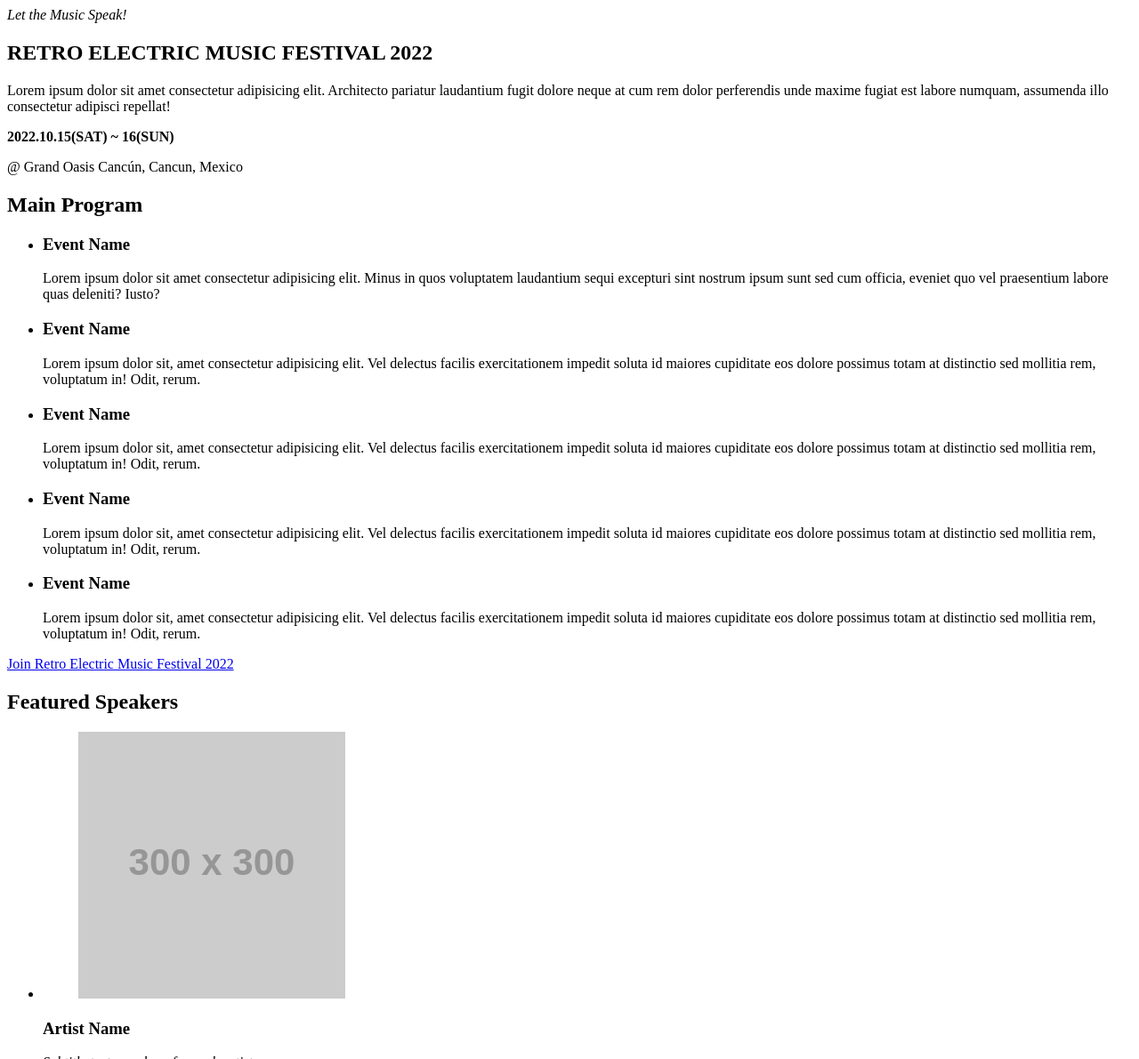
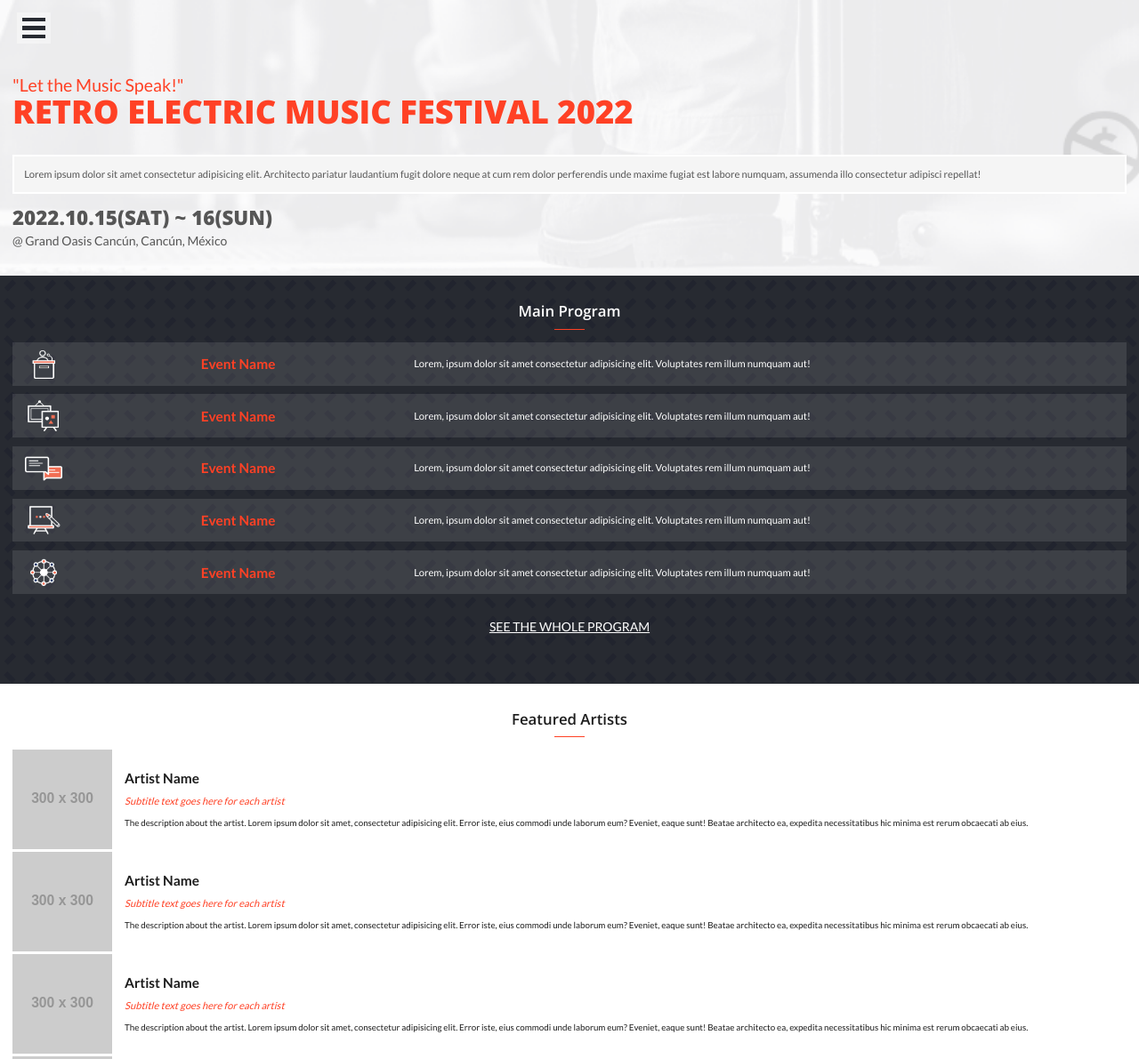
Before and after one commit to SlowKingV/conference-page, a website: page index.html in a window 1280 px wide. Shown: the top 1191 px of the page at 89% size. Drawn offline with nearby package versions, Linux system fonts and the light colour scheme; placeholder pictures from the web are drawn by us.

Commit message:
Add styles to homepage for mobile version

```diff
--- /dev/null
+++ b/css/_custom_properties.css
@@ -0,0 +1,30 @@
+:root {
+  /* Font Properties */
+  --title1-ff: 'Open Sans', sans-serif;
+  --title1-fs: 2.6em;
+  --title2-fs: 1.2em;
+  --title2-fw: 600;
+  --title3-fs: 1.1em;
+  --subtitle-fs: 0.8em;
+  --description-fs: 0.7em;
+  --content-ff: 'Lato', sans-serif;
+  --paragraph-fs: 0.8em;
+  --paragraph-lh: 1.6;
+  --strong-fs: 1.6em;
+
+
+  /* Colors */
+  --main-active: #ff4125;
+  --light-text: #fff;
+  --dark-text: #1d1d1d;
+  --em-text: #565656;
+  --splash-bg: #f5f5f5;
+  --section-bg: #3e3e3e;
+  --body-bg: #f8f8f8;
+  --dark-bg: #272a31;
+  --events-bg: #ffffff1a;
+  --button-br: #d1d1d1;
+
+  /* Spacing */
+  --root-padding: 1em;
+}
--- /dev/null
+++ b/css/global.css
@@ -0,0 +1,68 @@
+@import url(_custom_properties.css);
+
+html {
+  font-size: 14px;
+}
+
+body {
+  box-sizing: border-box;
+  color: var(--em-text);
+  font-family: var(--content-ff);
+  margin: 0;
+  padding: 0;
+}
+
+section {
+  padding: var(--root-padding);
+  text-align: center;
+}
+
+h1 {
+  color: var(--main-active);
+  font-family: var(--title1-ff);
+  font-size: var(--title1-fs);
+  line-height: 1;
+}
+
+h2 {
+  font-family: var(--title1-ff);
+  font-size: var(--title2-fs);
+  font-weight: var(--title2-fw);
+}
+
+h2::after {
+  background-color: var(--main-active);
+  content: "";
+  display: block;
+  height: 1px;
+  margin: 0.5em auto 0 auto;
+  width: 2em;
+}
+
+h3 {
+  font-size: var(--title3-fs);
+}
+
+ul {
+  list-style: none;
+  padding: 0;
+}
+
+p {
+  font-size: var(--paragraph-fs);
+  line-height: var(--paragraph-lh);
+}
+
+strong {
+  font-family: var(--title1-ff);
+  font-size: var(--strong-fs);
+}
+
+figure {
+  margin: 0;
+}
+
+.container {
+  box-sizing: border-box;
+  width: 100vw;
+}
--- /dev/null
+++ b/css/home.css
@@ -0,0 +1,121 @@
+h1 {
+  margin-top: 0;
+}
+
+.container {
+  background: url('../assets/main_big.png') top/250% no-repeat, var(--splash-bg);
+}
+
+#headline {
+  padding-top: 6em;
+  text-align: left;
+}
+
+.slogan {
+  color: var(--main-active);
+  font-size: 1.4em;
+  font-style: normal;
+}
+
+.boxed {
+  background-color: var(--splash-bg);
+  border: 2px solid #fff;
+  padding: 1em;
+}
+
+.place {
+  font-size: 1em;
+  margin-top: 0;
+}
+
+#program {
+  background: url('../assets/pattern.png'), var(--dark-bg);
+  color: var(--light-text);
+  padding-bottom: 4em;
+}
+
+.program-events {
+  display: flex;
+  flex-direction: column;
+  gap: 0.7em;
+  margin-bottom: 2em;
+}
+
+.event {
+  align-items: center;
+  background-color: var(--events-bg);
+  display: flex;
+  gap: 1em;
+  padding: 0 1em;
+}
+
+.event .icon {
+  width: 3em;
+}
+
+.event .name {
+  color: var(--main-active);
+  flex: 0 0 30%;
+}
+
+.event .description {
+  text-align: left;
+}
+
+.see-more {
+  color: var(--light-text);
+}
+
+#featured {
+  color: var(--dark-text);
+  background-color: #fff;
+  padding-bottom: 2em;
+}
+
+.artist {
+  align-items: center;
+  display: flex;
+  gap: 1em;
+}
+
+.artist .img-wrap {
+  flex: none;
+  width: 8em;
+}
+
+.artist .img {
+  width: 100%;
+}
+
+.artist .info {
+  text-align: left;
+}
+
+.artist .name {
+  margin: 0.5em 0;
+}
+
+.artist .subtitle {
+  color: var(--main-active);
+  font-size: var(--subtitle-fs);
+}
+
+.artist .description {
+  font-size: var(--description-fs);
+}
+
+.more {
+  background-color: #fff;
+  border: 1px solid var(--button-br);
+  display: block;
+  font-family: var(--title1-ff);
+  font-size: var(--subtitle-fs);
+  font-weight: 500;
+  padding: 1em 0;
+  width: 100%;
+}
+
+.more .fa-solid {
+  color: var(--main-active);
+  margin-left: 0.5em;
+}
--- /dev/null
+++ b/css/nav_menu.css
@@ -0,0 +1,24 @@
+@import url(_custom_properties.css);
+
+header {
+  left: 0;
+  padding: var(--root-padding);
+  position: fixed;
+  top: 0;
+}
+
+.burger-icon {
+  background-color: #ffffff60;
+  display: flex;
+  flex-direction: column;
+  height: 1.7em;
+  justify-content: space-between;
+  margin-left: 5px;
+  padding: 0.4em;
+  width: 1.9em;
+}
+
+.bar {
+  background-color: var(--dark-bg);
+  height: 20%;
+}
--- a/index.html
+++ b/index.html
@@ -6,6 +6,14 @@
   <meta http-equiv="X-UA-Compatible" content="IE=edge">
   <meta name="viewport" content="width=device-width, initial-scale=1.0">
   <title>Home - Retro Electric</title>
+  <link rel="preconnect" href="https://fonts.googleapis.com">
+  <link rel="preconnect" href="https://fonts.gstatic.com" crossorigin>
+  <link href="https://fonts.googleapis.com/css2?family=Lato:ital,wght@0,300;0,400;0,700;1,500&family=Open+Sans:wght@500;600;800&display=swap" rel="stylesheet">
+  <script src="https://kit.fontawesome.com/bf254b5930.js" crossorigin="anonymous"></script>
+  <link rel="stylesheet" href="./css/global.css">
+  <link rel="stylesheet" href="./css/nav_menu.css">
+  <link rel="stylesheet" href="./css/home.css">
+  <link rel="stylesheet" href="./css/footer.css">
 </head>
 
 <body>
@@ -21,92 +29,105 @@
   </header>
   <main class="container">
     <section id="headline">
-      <i class="slogan">Let the Music Speak!</i>
+      <i class="slogan">"Let the Music Speak!"</i>
       <h1>RETRO ELECTRIC MUSIC FESTIVAL 2022</h1>
       <p class="boxed">Lorem ipsum dolor sit amet consectetur adipisicing elit. Architecto pariatur laudantium fugit dolore neque at cum rem dolor perferendis unde maxime fugiat est labore numquam, assumenda illo consectetur adipisci repellat!</p>
       <strong><time datetime="2022-10-15">2022.10.15(SAT)</time> ~ <time datetime="2022-10-16">16(SUN)</time></strong>
-      <p class="place">@ Grand Oasis Canc&uacute;n, Cancun, Mexico</p>
+      <p class="place">@ Grand Oasis Canc&uacute;n, Canc&uacute;n, M&eacute;xico</p>
     </section>
     <section id="program">
       <h2 class="program-title">Main Program</h2>
       <ul class="program-events">
         <li class="event">
-          <i class="icon"></i>
+          <img src="./assets/program_icon_01.png" alt="" class="icon">
           <h3 class="name">Event Name</h3>
-          <p class="description">Lorem ipsum dolor sit amet consectetur adipisicing elit. Minus in quos voluptatem laudantium sequi excepturi sint nostrum ipsum sunt sed cum officia, eveniet quo vel praesentium labore quas deleniti? Iusto?</p>
+          <p class="description">Lorem, ipsum dolor sit amet consectetur adipisicing elit. Voluptates rem illum numquam aut!</p>
         </li>
         <li class="event">
-          <i class="icon"></i>
+          <img src="./assets/program_icon_02.png" alt="" class="icon">
           <h3 class="name">Event Name</h3>
-          <p class="description">Lorem ipsum dolor sit, amet consectetur adipisicing elit. Vel delectus facilis exercitationem impedit soluta id maiores cupiditate eos dolore possimus totam at distinctio sed mollitia rem, voluptatum in! Odit, rerum.</p>
+          <p class="description">Lorem, ipsum dolor sit amet consectetur adipisicing elit. Voluptates rem illum numquam aut!</p>
         </li>
         <li class="event">
-          <i class="icon"></i>
+          <img src="./assets/program_icon_03.png" alt="" class="icon">
           <h3 class="name">Event Name</h3>
-          <p class="description">Lorem ipsum dolor sit, amet consectetur adipisicing elit. Vel delectus facilis exercitationem impedit soluta id maiores cupiditate eos dolore possimus totam at distinctio sed mollitia rem, voluptatum in! Odit, rerum.</p>
+          <p class="description">Lorem, ipsum dolor sit amet consectetur adipisicing elit. Voluptates rem illum numquam aut!</p>
         </li>
         <li class="event">
-          <i class="icon"></i>
+          <img src="./assets/program_icon_04.png" alt="" class="icon">
           <h3 class="name">Event Name</h3>
-          <p class="description">Lorem ipsum dolor sit, amet consectetur adipisicing elit. Vel delectus facilis exercitationem impedit soluta id maiores cupiditate eos dolore possimus totam at distinctio sed mollitia rem, voluptatum in! Odit, rerum.</p>
+          <p class="description">Lorem, ipsum dolor sit amet consectetur adipisicing elit. Voluptates rem illum numquam aut!</p>
         </li>
         <li class="event">
-          <i class="icon"></i>
+          <img src="./assets/program_icon_05.png" alt="" class="icon">
           <h3 class="name">Event Name</h3>
-          <p class="description">Lorem ipsum dolor sit, amet consectetur adipisicing elit. Vel delectus facilis exercitationem impedit soluta id maiores cupiditate eos dolore possimus totam at distinctio sed mollitia rem, voluptatum in! Odit, rerum.</p>
+          <p class="description">Lorem, ipsum dolor sit amet consectetur adipisicing elit. Voluptates rem illum numquam aut!</p>
         </li>
       </ul>
-      <a href="javascript:void(0)" class="join">Join Retro Electric Music Festival 2022</a>
+      <a href="javascript:void(0)" class="see-more">SEE THE WHOLE PROGRAM</a>
     </section>
     <section id="featured">
-      <h2>Featured Speakers</h2>
+      <h2>Featured Artists</h2>
       <ul class="astists-list">
         <li class="artist">
           <figure class="img-wrap"><img src="https://via.placeholder.com/300.png" alt="" class="img"></figure>
+          <div class="info">
             <h3 class="name">Artist Name</h3>
             <em class="subtitle">Subtitle text goes here for each artist</em>
             <p class="description">The description about the artist. Lorem ipsum dolor sit amet, consectetur adipisicing elit. Error iste, eius commodi unde laborum eum? Eveniet, eaque sunt! Beatae architecto ea, expedita necessitatibus hic minima est rerum obcaecati ab eius.</p>
+          </div>
         </li>
         <li class="artist">
           <figure class="img-wrap"><img src="https://via.placeholder.com/300.png" alt="" class="img"></figure>
+          <div class="info">
             <h3 class="name">Artist Name</h3>
             <em class="subtitle">Subtitle text goes here for each artist</em>
             <p class="description">The description about the artist. Lorem ipsum dolor sit amet, consectetur adipisicing elit. Error iste, eius commodi unde laborum eum? Eveniet, eaque sunt! Beatae architecto ea, expedita necessitatibus hic minima est rerum obcaecati ab eius.</p>
+          </div>
+        </li>
+        <li class="artist">
+          <figure class="img-wrap"><div class="back-square"></div><img src="https://via.placeholder.com/300.png" alt="" class="img"></figure>
+          <div class="info">
+            <h3 class="name">Artist Name</h3>
+            <em class="subtitle">Subtitle text goes here for each artist</em>
+            <p class="description">The description about the artist. Lorem ipsum dolor sit amet, consectetur adipisicing elit. Error iste, eius commodi unde laborum eum? Eveniet, eaque sunt! Beatae architecto ea, expedita necessitatibus hic minima est rerum obcaecati ab eius.</p>
+          </div>
         </li>
         <li class="artist">
           <figure class="img-wrap"><img src="https://via.placeholder.com/300.png" alt="" class="img"></figure>
+          <div class="info">
             <h3 class="name">Artist Name</h3>
             <em class="subtitle">Subtitle text goes here for each artist</em>
             <p class="description">The description about the artist. Lorem ipsum dolor sit amet, consectetur adipisicing elit. Error iste, eius commodi unde laborum eum? Eveniet, eaque sunt! Beatae architecto ea, expedita necessitatibus hic minima est rerum obcaecati ab eius.</p>
+          </div>
         </li>
         <li class="artist">
           <figure class="img-wrap"><img src="https://via.placeholder.com/300.png" alt="" class="img"></figure>
+          <div class="info">
             <h3 class="name">Artist Name</h3>
             <em class="subtitle">Subtitle text goes here for each artist</em>
             <p class="description">The description about the artist. Lorem ipsum dolor sit amet, consectetur adipisicing elit. Error iste, eius commodi unde laborum eum? Eveniet, eaque sunt! Beatae architecto ea, expedita necessitatibus hic minima est rerum obcaecati ab eius.</p>
+          </div>
         </li>
         <li class="artist">
           <figure class="img-wrap"><img src="https://via.placeholder.com/300.png" alt="" class="img"></figure>
+          <div class="info">
             <h3 class="name">Artist Name</h3>
             <em class="subtitle">Subtitle text goes here for each artist</em>
             <p class="description">The description about the artist. Lorem ipsum dolor sit amet, consectetur adipisicing elit. Error iste, eius commodi unde laborum eum? Eveniet, eaque sunt! Beatae architecto ea, expedita necessitatibus hic minima est rerum obcaecati ab eius.</p>
-        </li>
-        <li class="artist">
-          <figure class="img-wrap"><img src="https://via.placeholder.com/300.png" alt="" class="img"></figure>
-          <h3 class="name">Artist Name</h3>
-          <em class="subtitle">Subtitle text goes here for each artist</em>
-          <p class="description">The description about the artist. Lorem ipsum dolor sit amet, consectetur adipisicing elit. Error iste, eius commodi unde laborum eum? Eveniet, eaque sunt! Beatae architecto ea, expedita necessitatibus hic minima est rerum obcaecati ab eius.</p>
+          </div>
         </li>
       </ul>
+      <button type="button" class="more">MORE <i class="fa-solid fa-chevron-down"></i></button>
     </section>
     <section id="partner">
       <h2>Partner</h2>
-      <div>
-        <img src="https://via.placeholder.com/400x200.png" alt="">
-        <img src="https://via.placeholder.com/400x200.png" alt="">
-        <img src="https://via.placeholder.com/400x200.png" alt="">
-        <img src="https://via.placeholder.com/400x200.png" alt="">
-        <img src="https://via.placeholder.com/400x200.png" alt="">
+      <div class="img-wrap">
+        <img class="img" src="https://via.placeholder.com/400x200.png" alt="">
+        <img class="img" src="https://via.placeholder.com/400x200.png" alt="">
+        <img class="img" src="https://via.placeholder.com/400x200.png" alt="">
+        <img class="img" src="https://via.placeholder.com/400x200.png" alt="">
+        <img class="img" src="https://via.placeholder.com/400x200.png" alt="">
       </div>
     </section>
     <footer id="footer">
```
Also changed, not shown: css/footer.css (added, +30 -0 lines), assets/main_big.png (added), assets/pattern.png (added), assets/program_icon_01.png (added), assets/program_icon_02.png (added), assets/program_icon_03.png (added), assets/program_icon_04.png (added), assets/program_icon_05.png (added), fonts/cocogoose_pro.ttf (added). Lines whose indentation alone changed are shown as unchanged.
